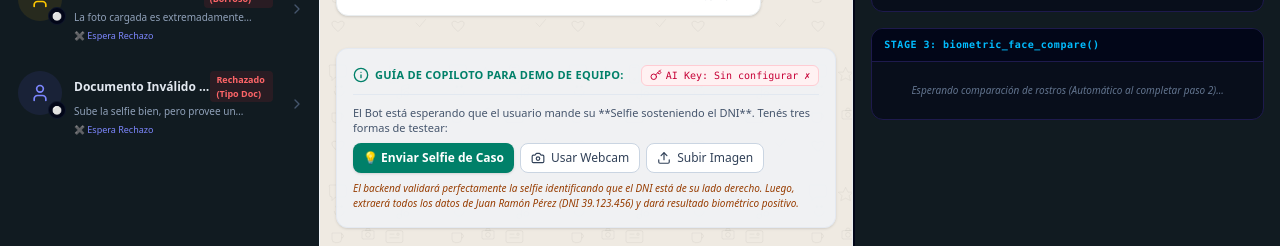
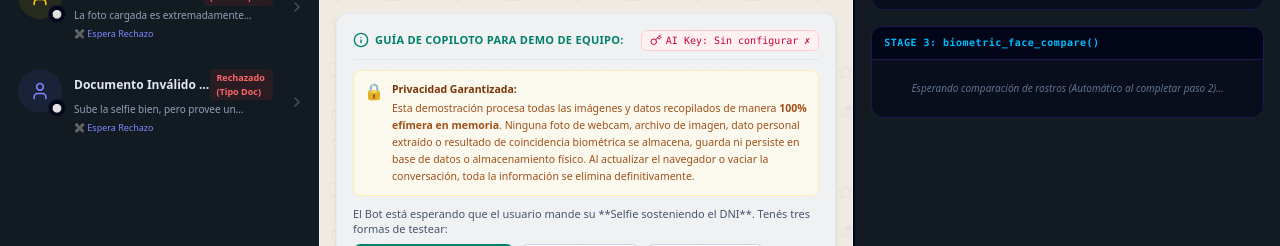
Before and after one commit to anibaljor/BotmakerDemoValidator, a React (Vite) app: page / in a window 1280 px wide. Shown: the part 372-618 px from the top of the page. Built offline with nearby package versions, Linux system fonts and the light colour scheme; no server answers.

Commit message:
feat: add privacy notice for ephemeral data processing
Inform users that all images and biometric data are processed in-memory and not persisted, ensuring transparency regarding data privacy in the simulator.

```diff
--- a/src/App.tsx
+++ b/src/App.tsx
@@ -977,6 +977,15 @@ export default function App() {
                 </div>
               </div>
 
+              {/* Aviso de Procesamiento Efímero / Privacidad */}
+              <div className="flex items-start gap-2 bg-amber-50/70 border border-amber-200/60 p-2.5 rounded-lg text-[10.5px] leading-relaxed text-amber-800/90">
+                <span className="text-base leading-none select-none mt-0.5">🔒</span>
+                <div>
+                  <strong className="font-semibold text-amber-900 block mb-0.5">Privacidad Garantizada:</strong>
+                  Esta demostración procesa todas las imágenes y datos recopilados de manera <strong>100% efímera en memoria</strong>. Ninguna foto de webcam, archivo de imagen, dato personal extraído o resultado de coincidencia biométrica se almacena, guarda ni persiste en base de datos o almacenamiento físico. Al actualizar el navegador o vaciar la conversación, toda la información se elimina definitivamente.
+                </div>
+              </div>
+
               {botmakerState.currentStep === 'waiting_selfie' && (
                 <div className="space-y-2">
                   <p className="text-[11px] text-slate-600 leading-snug">
```
